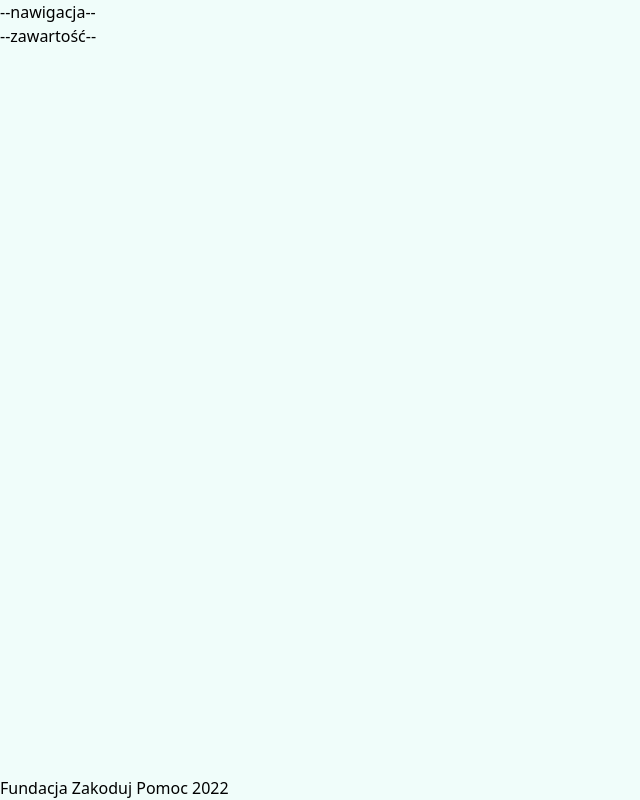
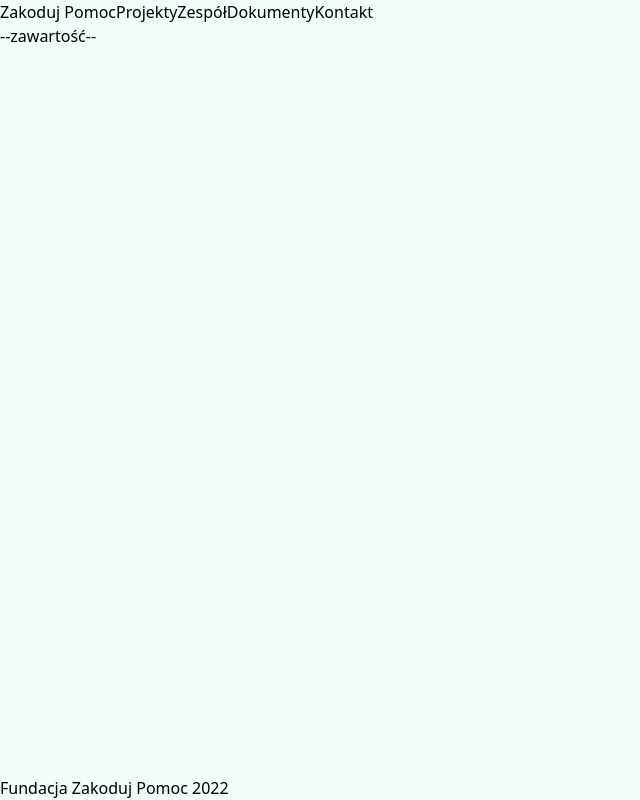
Before and after one commit to applantic/zakoduj-pomoc-nextjs, a Next.js app: page / in a window 1280 px wide. Shown: the whole page, without its empty margins (0-640 px from the left). Built offline with nearby package versions, Linux system fonts and the light colour scheme.

Commit message:
Navbar links

```diff
--- a/components/Header.tsx
+++ b/components/Header.tsx
@@ -1,7 +1,15 @@
+import Link from "next/link";
+
 export const Header = () => {
-    return (
-      <header>
-        <nav>--nawigacja--</nav>
-      </header>
-    );
-  };
+  return (
+    <header>
+      <nav>
+        <Link href="/">Zakoduj Pomoc</Link>
+        <Link href="/">Projekty</Link>
+        <Link href="/">Zespół</Link>
+        <Link href="/">Dokumenty</Link>
+        <Link href="/">Kontakt</Link>
+      </nav>
+    </header>
+  );
+};
```
